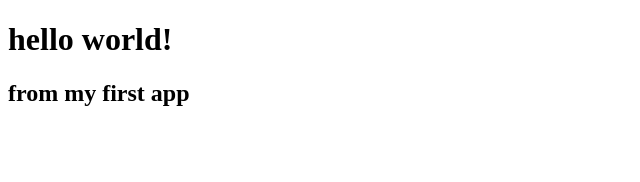
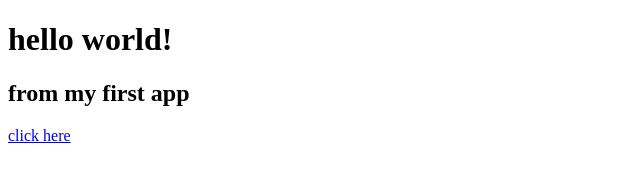
Before and after one commit to Dimax55/gitTest, a plain HTML site: page index.html in a window 1280 px wide. Shown: the full height of the page, 0-640 px from the left. Drawn offline with Linux system fonts and the light colour scheme.

Commit message:
add link between  pages

```diff
--- a/index.html
+++ b/index.html
@@ -8,5 +8,6 @@
 <body>
     <h1>hello world!</h1>
     <h2>from my first app</h2>
+    <a href="./hello.html">click here</a>
 </body>
 </html>
```
Also changed, not shown: hello.html (+1 -0 lines).
